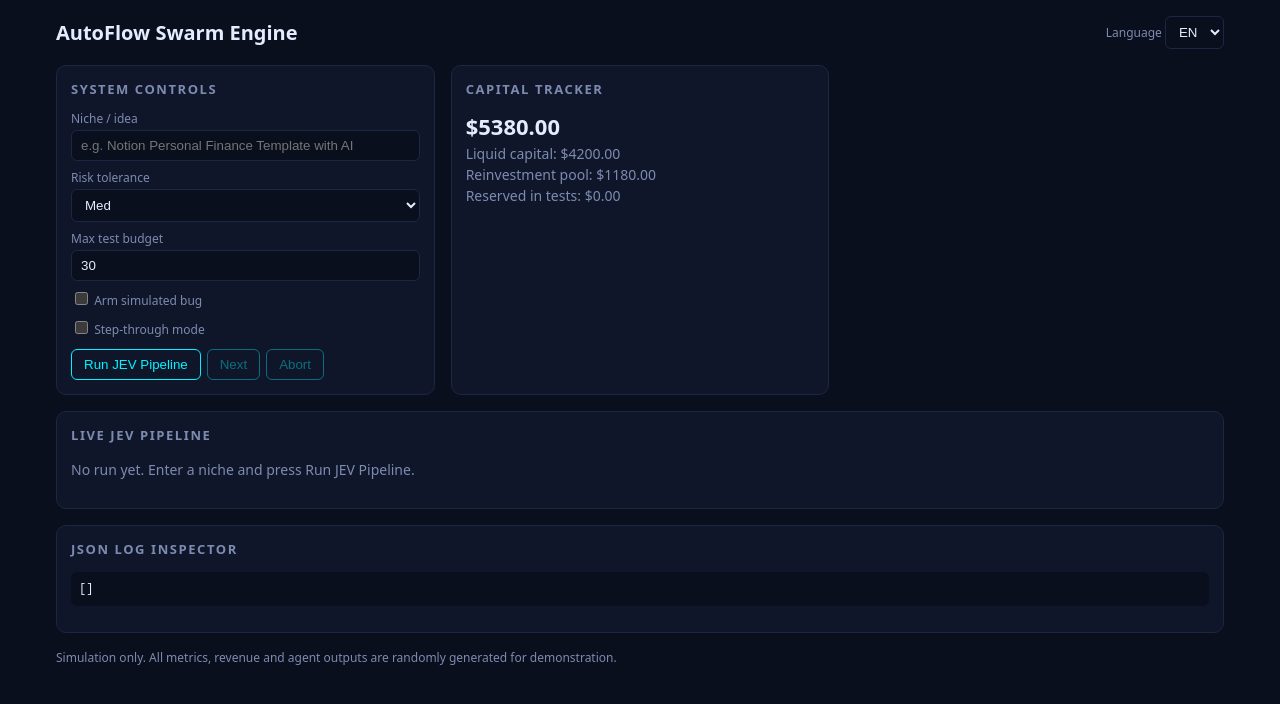
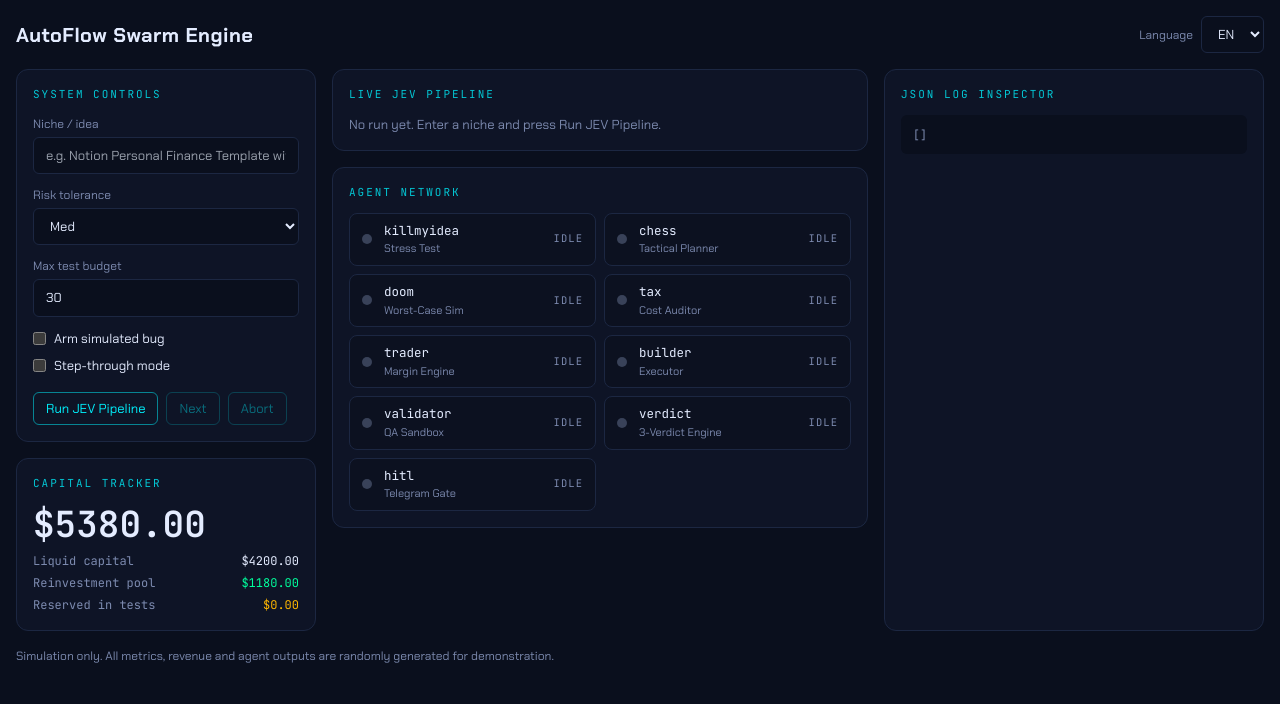
Before and after one commit to khoatranghcai/AutoFlow-JEV, a React (Vite) app in the folder apps/web/: page / in a window 1280 px wide. Shown: the top 704 px of the page. Built offline with nearby package versions, Linux system fonts and the light colour scheme.

Commit message:
Web: Tailwind neon theme and agent network panel
Co-Authored-By: Claude Sonnet 5.5 <noreply@anthropic.com>
Claude-Session: https://claude.ai/code/session_01J3M26kpG7twuLtdFH4ozyF

```diff
--- a/apps/web/index.html
+++ b/apps/web/index.html
@@ -1,4 +1,4 @@
 <!doctype html>
 <html lang="en"><head><meta charset="utf-8"><meta name="viewport" content="width=device-width,initial-scale=1">
-<title>AutoFlow Swarm Engine</title></head>
+<link rel="preconnect" href="https://fonts.googleapis.com"><link rel="stylesheet" href="https://fonts.googleapis.com/css2?family=Chakra+Petch:wght@400;600;700&family=JetBrains+Mono:wght@400;600&display=swap"><title>AutoFlow Swarm Engine</title></head>
 <body><div id="root"></div><script type="module" src="/src/main.tsx"></script></body></html>
--- /dev/null
+++ b/apps/web/postcss.config.js
@@ -0,0 +1 @@
+export default { plugins: { tailwindcss: {}, autoprefixer: {} } };
--- /dev/null
+++ b/apps/web/src/AgentNetwork.tsx
@@ -0,0 +1,32 @@
+import type { Key, Locale } from "@autoflow/i18n";
+import { t } from "@autoflow/i18n";
+import { AGENTS, agentState, type AgentState } from "./agentStatus";
+import type { RunView } from "./runView";
+
+const DOT: Record<AgentState, string> = {
+  idle: "bg-muted/40",
+  active: "bg-cyan shadow-glowCyan animate-pulse",
+  done: "bg-emerald shadow-glowEmerald",
+  error: "bg-magenta shadow-glowMagenta",
+  warn: "bg-amber shadow-glowAmber animate-pulse",
+};
+
+export function AgentNetwork({ view, locale }: { view: RunView; locale: Locale }) {
+  return (
+    <ul className="grid grid-cols-1 gap-2 sm:grid-cols-2">
+      {AGENTS.map((id) => {
+        const s = agentState(id, view);
+        return (
+          <li key={id} className="flex items-center gap-3 rounded-lg border border-line bg-navy/60 px-3 py-2">
+            <span className={`h-2.5 w-2.5 shrink-0 rounded-full ${DOT[s]}`} aria-hidden />
+            <span className="min-w-0 flex-1">
+              <span className="block truncate font-mono text-[12.5px]">{id}</span>
+              <span className="block truncate text-[11px] text-muted">{t(locale, `role.${id}` as Key)}</span>
+            </span>
+            <span className="font-mono text-[10.5px] uppercase tracking-widest text-muted">{t(locale, `st.${s}` as Key)}</span>
+          </li>
+        );
+      })}
+    </ul>
+  );
+}
--- a/apps/web/src/App.tsx
+++ b/apps/web/src/App.tsx
@@ -3,6 +3,7 @@ import { createSimAgents } from "@autoflow/agents";
 import type { RiskTolerance } from "@autoflow/config";
 import { InsufficientCapitalError, refund, reserve, runPipeline, settle, type CapitalState, type PipelineEvent, type Reservation } from "@autoflow/engine";
 import { t, type Key, type Locale } from "@autoflow/i18n";
+import { AgentNetwork } from "./AgentNetwork";
 import { applyEvent, emptyRun, type RunView } from "./runView";
 
 const usd = (n: number) => `$${n.toFixed(2)}`;
@@ -81,77 +82,104 @@ export function App() {
   const total = capital.liquid + capital.pool + capital.reserved;
   const phases = [0, 1, 2, 3, 4] as const;
 
+  const card = "rounded-xl border border-line bg-panel/80 p-4";
+  const h2 = "mb-3 font-mono text-[11px] uppercase tracking-[0.18em] text-cyan/80";
+  const field = "w-full rounded-md border border-line bg-navy px-3 py-2 text-[13px] text-ink focus:border-cyan focus:outline-none disabled:opacity-60";
+  const btn = "rounded-md border border-cyan/50 px-3 py-1.5 text-[13px] text-cyan transition hover:bg-cyan/15 disabled:cursor-not-allowed disabled:opacity-40";
+  const lbl = "mb-1 mt-3 block text-[12px] text-muted";
+  const verdictColor = { KILL: "text-magenta", FIX: "text-amber", SHIP: "text-emerald" } as const;
+
   return (
-    <div className="wrap">
-      <header>
-        <h1>{L("title")}</h1>
-        <label style={{ margin: 0 }}>{L("language")}{" "}
-          <select value={locale} onChange={(e) => setLocale(e.target.value as Locale)} style={{ width: "auto" }}>
+    <div className="mx-auto grid max-w-[1680px] gap-4 px-4 py-4 lg:grid-cols-[minmax(0,1fr)_minmax(0,1fr)] xl:grid-cols-[300px_minmax(0,1fr)_380px]">
+      <header className="flex flex-wrap items-center justify-between gap-3 lg:col-span-2 xl:col-span-3">
+        <h1 className="text-xl font-bold tracking-wide">{L("title")}</h1>
+        <label className="flex items-center gap-2 text-[12px] text-muted">{L("language")}
+          <select className={`${field} w-auto`} value={locale} onChange={(e) => setLocale(e.target.value as Locale)}>
             <option value="en">EN</option><option value="vi">VI</option>
           </select>
         </label>
       </header>
 
-      <section className="panel">
-        <h2>{L("controls")}</h2>
-        <label>{L("niche")}</label>
-        <input type="text" value={niche} placeholder={L("nichePh")} onChange={(e) => setNiche(e.target.value)} disabled={running} />
-        <label>{L("risk")}</label>
-        <select value={tolerance} onChange={(e) => setTolerance(e.target.value as RiskTolerance)} disabled={running}>
+      <div className="flex flex-col gap-4">
+        <section className={card}>
+          <h2 className={h2}>{L("controls")}</h2>
+          <label className={lbl}>{L("niche")}</label>
+          <input className={field} type="text" value={niche} placeholder={L("nichePh")} onChange={(e) => setNiche(e.target.value)} disabled={running} />
+          <label className={lbl}>{L("risk")}</label>
+          <select className={field} value={tolerance} onChange={(e) => setTolerance(e.target.value as RiskTolerance)} disabled={running}>
             {(["LOW", "MED", "HIGH"] as const).map((r) => <option key={r} value={r}>{L(`risk.${r}` as Key)}</option>)}
           </select>
-        <label>{L("budget")}</label>
-        <input type="number" min={0} value={budget} onChange={(e) => setBudget(Math.max(0, Number(e.target.value)))} disabled={running} />
-        <label><input type="checkbox" checked={armBug} onChange={(e) => setArmBug(e.target.checked)} disabled={running} /> {L("armBug")}</label>
-        <label><input type="checkbox" checked={step} onChange={(e) => setStep(e.target.checked)} disabled={running} /> {L("stepMode")}</label>
-        <button onClick={run} disabled={running}>{L("run")}</button>
-        <button onClick={() => resume.current?.()} disabled={paused === null}>{L("next")}</button>
-        <button onClick={abort} disabled={!running}>{L("abort")}</button>
-        {message && <p className="muted">{message}</p>}
-        {paused !== null && <p className="muted">{L("pausedBefore", { n: paused + 1 })}</p>}
+          <label className={lbl}>{L("budget")}</label>
+          <input className={field} type="number" min={0} value={budget} onChange={(e) => setBudget(Math.max(0, Number(e.target.value)))} disabled={running} />
+          <label className="mt-3 flex items-center gap-2 text-[13px]"><input type="checkbox" checked={armBug} onChange={(e) => setArmBug(e.target.checked)} disabled={running} /> {L("armBug")}</label>
+          <label className="mt-2 flex items-center gap-2 text-[13px]"><input type="checkbox" checked={step} onChange={(e) => setStep(e.target.checked)} disabled={running} /> {L("stepMode")}</label>
+          <div className="mt-4 flex flex-wrap gap-2">
+            <button className={btn} onClick={run} disabled={running}>{L("run")}</button>
+            <button className={btn} onClick={() => resume.current?.()} disabled={paused === null}>{L("next")}</button>
+            <button className={btn} onClick={abort} disabled={!running}>{L("abort")}</button>
+          </div>
+          {message && <p className="mt-3 text-[12.5px] text-muted">{message}</p>}
+          {paused !== null && <p className="mt-1 text-[12.5px] text-amber">{L("pausedBefore", { n: paused + 1 })}</p>}
         </section>
 
-      <section className="panel">
-        <h2>{L("capital")}</h2>
-        <div className="big">{usd(total)}</div>
-        <div className="muted">{L("liquid")}: {usd(capital.liquid)}</div>
-        <div className="muted">{L("pool")}: {usd(capital.pool)}</div>
-        <div className="muted">{L("reserved")}: {usd(capital.reserved)}</div>
+        <section className={card}>
+          <h2 className={h2}>{L("capital")}</h2>
+          <div className="font-mono text-4xl font-bold tabular-nums">{usd(total)}</div>
+          <dl className="mt-2 space-y-1 font-mono text-[12px] text-muted">
+            <div className="flex justify-between"><dt>{L("liquid")}</dt><dd className="text-ink">{usd(capital.liquid)}</dd></div>
+            <div className="flex justify-between"><dt>{L("pool")}</dt><dd className="text-emerald">{usd(capital.pool)}</dd></div>
+            <div className="flex justify-between"><dt>{L("reserved")}</dt><dd className="text-amber">{usd(capital.reserved)}</dd></div>
+          </dl>
         </section>
+      </div>
 
-      <section className="panel" style={{ gridColumn: "1 / -1" }}>
-        <h2>{L("pipeline")}</h2>
-        {view.log.length === 0 ? <p className="muted">{L("noRun")}</p> : (
+      <div className="flex min-w-0 flex-col gap-4">
+        <section className={card}>
+          <h2 className={h2}>{L("pipeline")}</h2>
+          {view.log.length === 0 ? <p className="text-[13px] text-muted">{L("noRun")}</p> : (
             <>
-            <div className="phases">
-              {phases.map((p) => (
-                <span key={p} className={`phase ${view.phase === p && !view.ended ? "on" : view.phase !== null && view.phase >= p ? "done" : ""}`}>
+              <ol className="flex flex-wrap gap-2">
+                {phases.map((p) => {
+                  const on = view.phase === p && !view.ended;
+                  const done = view.phase !== null && view.phase >= p && !on;
+                  return (
+                    <li key={p} className={`rounded-full border px-3 py-1 text-[12px] ${on ? "border-cyan text-cyan shadow-glowCyan" : done ? "border-emerald/40 text-emerald" : "border-line text-muted"}`}>
                       {p + 1}. {L(`phase.${p}` as Key)}
-                </span>
-              ))}
+                    </li>
+                  );
+                })}
+              </ol>
+              {view.decision && <div className={`mt-4 text-4xl font-bold ${verdictColor[view.decision.verdict]}`}>{L(`verdict.${view.decision.verdict}` as Key)}</div>}
+              <div className="mt-3 space-y-1 font-mono text-[12.5px] text-muted">
+                {view.market && <p>score {view.market.score} · competition {view.market.competition}/100{view.market.redFlag ? " · red flag" : ""}</p>}
+                {view.riskScore !== undefined && <p>{L("riskScore")}: {view.riskScore}/10</p>}
+                {view.economics && <p>{L("netMargin")}: {view.economics.marginPct.toFixed(1)}% · net {usd(view.economics.net)}</p>}
+                {view.qa.map((q) => <p key={q.attempt} className={q.result.pass ? "text-emerald" : "text-amber"}>{L("attempt", { n: q.attempt })}: {q.result.pass ? "PASS" : q.result.error}</p>)}
               </div>
-            {view.decision && <div className={`big ${view.decision.verdict}`}>{L(`verdict.${view.decision.verdict}` as Key)}</div>}
-            {view.market && <p className="muted">score {view.market.score} · competition {view.market.competition}/100{view.market.redFlag ? " · red flag" : ""}</p>}
-            {view.riskScore !== undefined && <p className="muted">{L("riskScore")}: {view.riskScore}/10</p>}
-            {view.economics && <p className="muted">{L("netMargin")}: {view.economics.marginPct.toFixed(1)}% · net {usd(view.economics.net)}</p>}
-            {view.qa.map((q) => <p key={q.attempt} className={q.result.pass ? "SHIP" : "FIX"}>{L("attempt", { n: q.attempt })}: {q.result.pass ? "PASS" : q.result.error}</p>)}
               {view.proposal && (
-              <div>
-                <h2>{L("proposal")}</h2>
-                <p>{view.proposal.niche} · {usd(view.proposal.budget)} · net {usd(view.proposal.economics.net)}</p>
-                <button onClick={() => decide(true)}>{L("approve")}</button>
-                <button onClick={() => decide(false)}>{L("reject")}</button>
+                <div className="mt-4 rounded-lg border border-emerald/40 bg-emerald/5 p-3">
+                  <h3 className={h2}>{L("proposal")}</h3>
+                  <p className="text-[13px]">{view.proposal.niche} · {usd(view.proposal.budget)} · net {usd(view.proposal.economics.net)}</p>
+                  <div className="mt-3 flex gap-2">
+                    <button className="rounded-md border border-emerald/60 bg-emerald/15 px-3 py-1.5 text-[13px] text-emerald hover:bg-emerald/25" onClick={() => decide(true)}>{L("approve")}</button>
+                    <button className="rounded-md border border-magenta/60 px-3 py-1.5 text-[13px] text-magenta hover:bg-magenta/20" onClick={() => decide(false)}>{L("reject")}</button>
+                  </div>
                 </div>
               )}
             </>
           )}
         </section>
+        <section className={card}>
+          <h2 className={h2}>{L("agentNet")}</h2>
+          <AgentNetwork view={view} locale={locale} />
+        </section>
+      </div>
 
-      <section className="panel" style={{ gridColumn: "1 / -1" }}>
-        <h2>{L("logs")}</h2>
-        <pre>{JSON.stringify(view.log, null, 2)}</pre>
+      <section className={`${card} min-w-0 lg:col-span-2 xl:col-span-1`}>
+        <h2 className={h2}>{L("logs")}</h2>
+        <pre className="max-h-[520px] overflow-auto rounded-md bg-navy p-3 font-mono text-[11.5px] leading-snug text-muted">{JSON.stringify(view.log, null, 2)}</pre>
       </section>
-      <footer>{L("footer")}</footer>
+      <footer className="text-[12px] text-muted lg:col-span-2 xl:col-span-3">{L("footer")}</footer>
     </div>
   );
 }
--- /dev/null
+++ b/apps/web/src/agentStatus.ts
@@ -0,0 +1,25 @@
+import type { RunView } from "./runView";
+
+export const AGENTS = ["killmyidea", "chess", "doom", "tax", "trader", "builder", "validator", "verdict", "hitl"] as const;
+export type AgentId = (typeof AGENTS)[number];
+export type AgentState = "idle" | "active" | "done" | "error" | "warn";
+
+/** Phase in which each agent works (0-4). */
+const PHASE_OF: Record<AgentId, number> = { killmyidea: 0, chess: 1, doom: 1, tax: 2, trader: 2, builder: 3, validator: 3, verdict: 4, hitl: 4 };
+
+export function agentState(id: AgentId, v: RunView): AgentState {
+  if (v.phase === null) return "idle";
+  const p = PHASE_OF[id];
+  if (id === "hitl") {
+    if (v.proposal) return "warn"; // waiting on a human
+    return v.ended && v.decision?.verdict === "SHIP" ? "done" : "idle";
+  }
+  if (id === "validator" || id === "builder") {
+    const last = v.qa[v.qa.length - 1];
+    if (last && !last.result.pass && !v.ended && v.phase === 3) return id === "validator" ? "error" : "active";
+  }
+  if (id === "verdict" && v.decision) return v.decision.verdict === "KILL" ? "error" : "done";
+  if (v.phase < p) return "idle";
+  if (v.phase === p && !v.ended) return "active";
+  return "done";
+}
--- a/apps/web/src/styles.css
+++ b/apps/web/src/styles.css
@@ -1,18 +1,5 @@
-:root { color-scheme: dark; --bg:#0a0f1d; --panel:#0f1629; --line:#1c2742; --ink:#e4ecff; --muted:#7d8bb0; --cyan:#00f3ff; --green:#00ff9d; --amber:#ffb700; --red:#ff0055; }
-* { box-sizing: border-box; }
-body { margin:0; background:var(--bg); color:var(--ink); font:14px/1.5 system-ui, sans-serif; }
-.wrap { max-width:1200px; margin:0 auto; padding:16px; display:grid; gap:16px; grid-template-columns:repeat(auto-fit,minmax(300px,1fr)); }
-header { grid-column:1/-1; display:flex; justify-content:space-between; align-items:center; gap:12px; flex-wrap:wrap; }
-h1 { font-size:20px; margin:0; } h2 { font-size:13px; text-transform:uppercase; letter-spacing:.12em; color:var(--muted); margin:0 0 10px; }
-.panel { background:var(--panel); border:1px solid var(--line); border-radius:10px; padding:14px; }
-label { display:block; margin:8px 0 2px; color:var(--muted); font-size:12px; }
-input[type=text], input[type=number], select { width:100%; padding:7px 9px; background:var(--bg); color:var(--ink); border:1px solid var(--line); border-radius:6px; }
-button { background:transparent; color:var(--cyan); border:1px solid var(--cyan); border-radius:6px; padding:7px 12px; cursor:pointer; margin:8px 6px 0 0; }
-button:disabled { opacity:.4; cursor:not-allowed; }
-.KILL { color:var(--red) } .FIX { color:var(--amber) } .SHIP { color:var(--green) }
-.big { font-size:22px; font-weight:700; } .muted { color:var(--muted); }
-.phases { display:flex; gap:6px; flex-wrap:wrap; margin:6px 0; }
-.phase { padding:3px 8px; border:1px solid var(--line); border-radius:99px; font-size:12px; color:var(--muted); }
-.phase.on { color:var(--cyan); border-color:var(--cyan); } .phase.done { color:var(--green); }
-pre { overflow:auto; max-height:260px; background:var(--bg); padding:8px; border-radius:6px; font-size:12px; }
-footer { grid-column:1/-1; color:var(--muted); font-size:12px; }
+@tailwind base;
+@tailwind components;
+@tailwind utilities;
+:root { color-scheme: dark; }
+body { @apply bg-navy text-ink font-body antialiased; }
--- a/packages/i18n/src/en.json
+++ b/packages/i18n/src/en.json
@@ -42,5 +42,20 @@
   "netMargin": "Net margin",
   "riskScore": "Risk score",
   "language": "Language",
-  "pausedBefore": "Paused before phase {n}"
+  "pausedBefore": "Paused before phase {n}",
+  "agentNet": "Agent Network",
+  "role.killmyidea": "Stress Test",
+  "role.chess": "Tactical Planner",
+  "role.doom": "Worst-Case Sim",
+  "role.tax": "Cost Auditor",
+  "role.trader": "Margin Engine",
+  "role.builder": "Executor",
+  "role.validator": "QA Sandbox",
+  "role.verdict": "3-Verdict Engine",
+  "role.hitl": "Telegram Gate",
+  "st.idle": "idle",
+  "st.active": "working",
+  "st.done": "done",
+  "st.error": "error",
+  "st.warn": "waiting"
 }
```
Also changed, not shown: apps/web/package.json (+21 -7 lines), apps/web/tailwind.config.js (added, +12 -0 lines), packages/i18n/src/vi.json (+16 -1 lines), 2 other files (tests, documents, lock files or other folders). Lines whose indentation alone changed are shown as unchanged.
